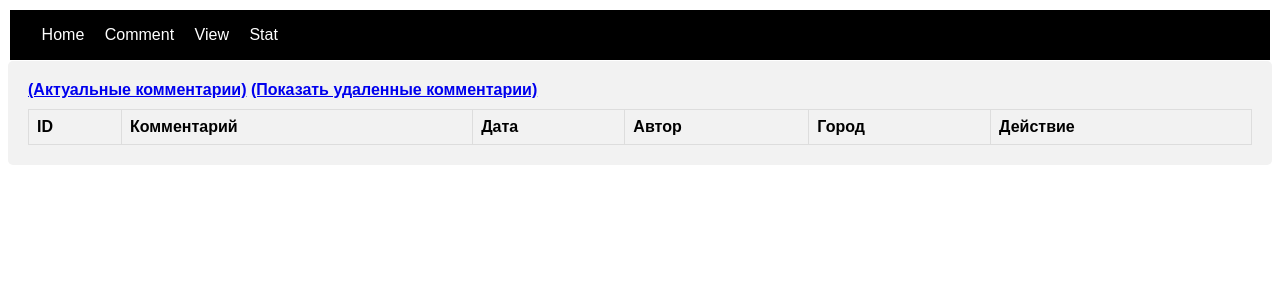
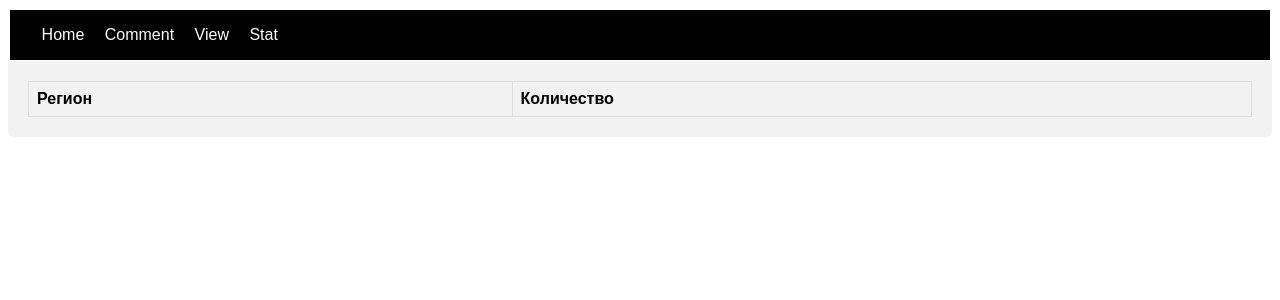
Before and after one commit to kulinsky/webframework, a Python web app: template templates/statistics.html in a window 1280 px wide. Shown: the top 300 px of the page. Run offline with Jinja, Linux system fonts and the light colour scheme; the template is opened without the code that fills it, so the values that code supplies are empty.

Commit message:
add render table with regions

```diff
--- a/templates/statistics.html
+++ b/templates/statistics.html
@@ -79,18 +79,11 @@
 
     <div class="container">
         <div class="inner">
-          <div style="font-weight: bold; margin-bottom:10px;">
-              <a onclick="fill_table()" href="#">(Актуальные комментарии)</a>
-              <a onclick="fill_table_deleted()" href="#">(Показать удаленные комментарии)</a>
-          </div>
           <table>
             <tr>
-              <th>ID</th>
-              <th>Комментарий</th>
-              <th>Дата</th>
-              <th>Автор</th>
-              <th>Город</th>
-              <th>Действиe</th>
+              <!-- <th>#</th> -->
+              <th>Регион</th>
+              <th>Количество</th>
             </tr>
             <tbody id="tbody">
           </tbody>
@@ -102,7 +95,18 @@
     <script>
 
         var render_page = function(data) {
-            return none; // TO DO
+            var el = document.getElementById("tbody");
+            el.innerHTML = "";
+            for (var i in data) {
+                var sum = 0;
+                for (var j in data[i]) {
+                    sum += data[i][j];
+                }
+                if (sum >= 5) {
+                    var inner_html = "<tr><td>"+i+"</td><td>"+sum+"</td></tr>";
+                    el.innerHTML += inner_html;
+                }
+            }
         }
 
         var get_statistiscs = function() {
@@ -110,19 +114,8 @@
             xhttp.responseType = "json";
             xhttp.onreadystatechange = function() {
                 if (this.readyState == 4 && this.status == 200) {
-
                     var data = this.response;
-
                     render_page(data);
-
-                    var el = document.getElementById("tbody");
-                    el.innerHTML = "";
-                    for (var i in data) {
-                        var str_action = "</td><td> <a href='#' onclick='delete_comment("+i+")' id='comment_"+i+"'>удалить</a> </td></tr>";
-                        var inner_html = "<tr><td>"+i+"</td><td>"+data[i][0]+"</td><td>"+data[i][1]+"</td><td>"+data[i][2]+" "+data[i][3]+"</td><td>"+data[i][4]+str_action;
-                        el.innerHTML += inner_html;
-                    }
-
                 }
             };
             xhttp.open("GET", "/api/statistics/", true);
@@ -132,6 +125,7 @@
         window.onload = function() {
 
             console.log('page loaded');
+            get_statistiscs();
 
         }
 
```
